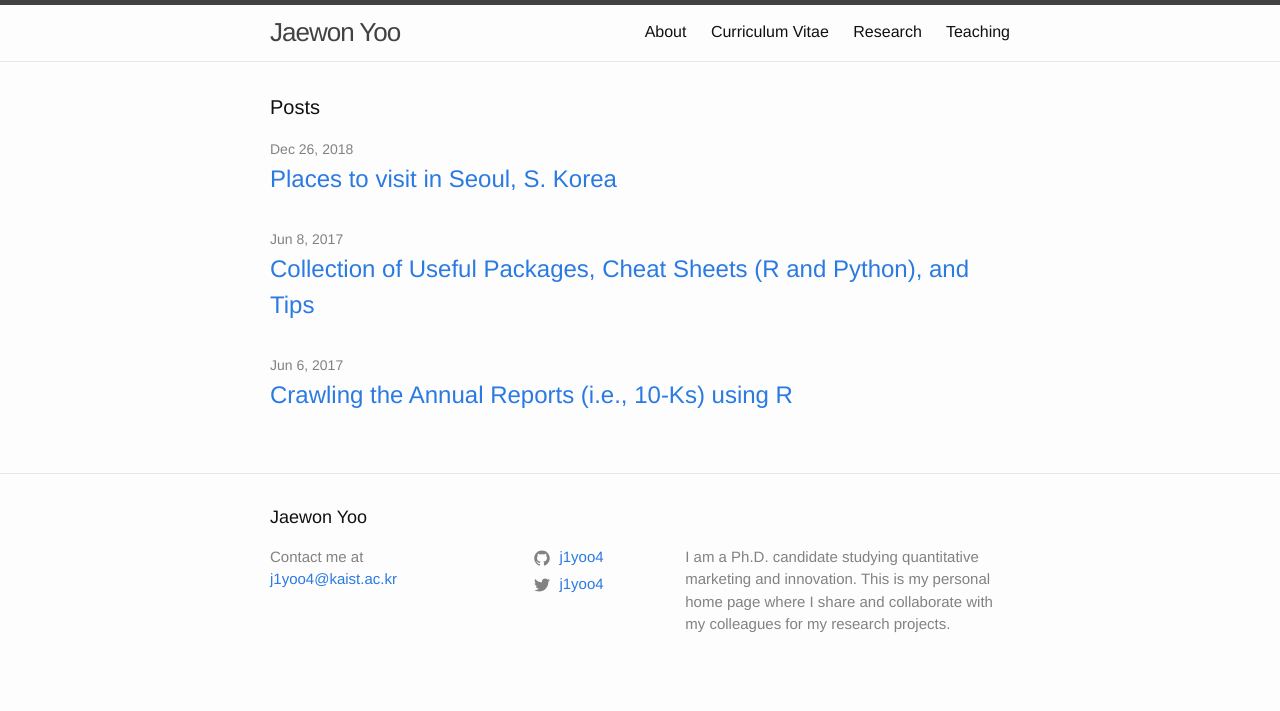
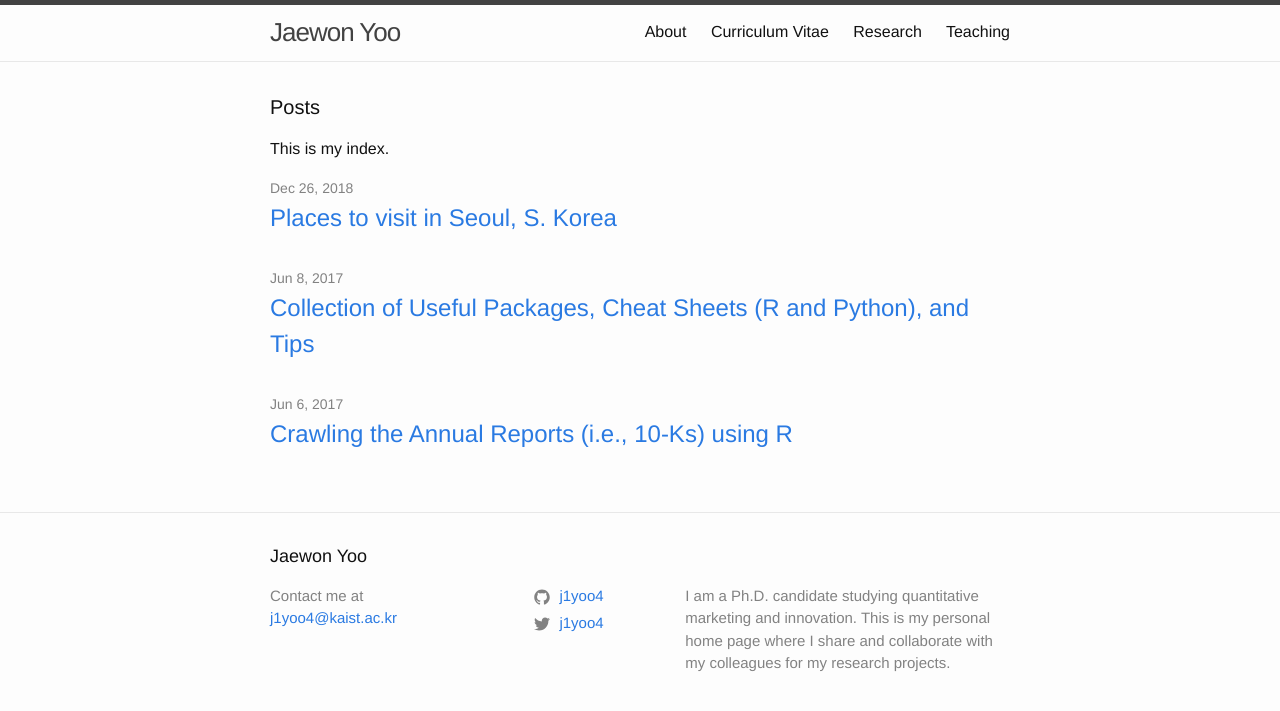
Before and after one commit to j1yoo/j1yoo.github.io, a Jekyll site: the page built from index.md, in a window 1280 px wide. Shown: the top 711 px of the page. Built offline with Jekyll 4.4.1, drawn with Linux system fonts in a browser that asks for light colours.

Commit message:
Update index.md

```diff
--- a/index.md
+++ b/index.md
@@ -1,3 +1,5 @@
 ---
 layout: home
 ---
+
+This is my index.
```
